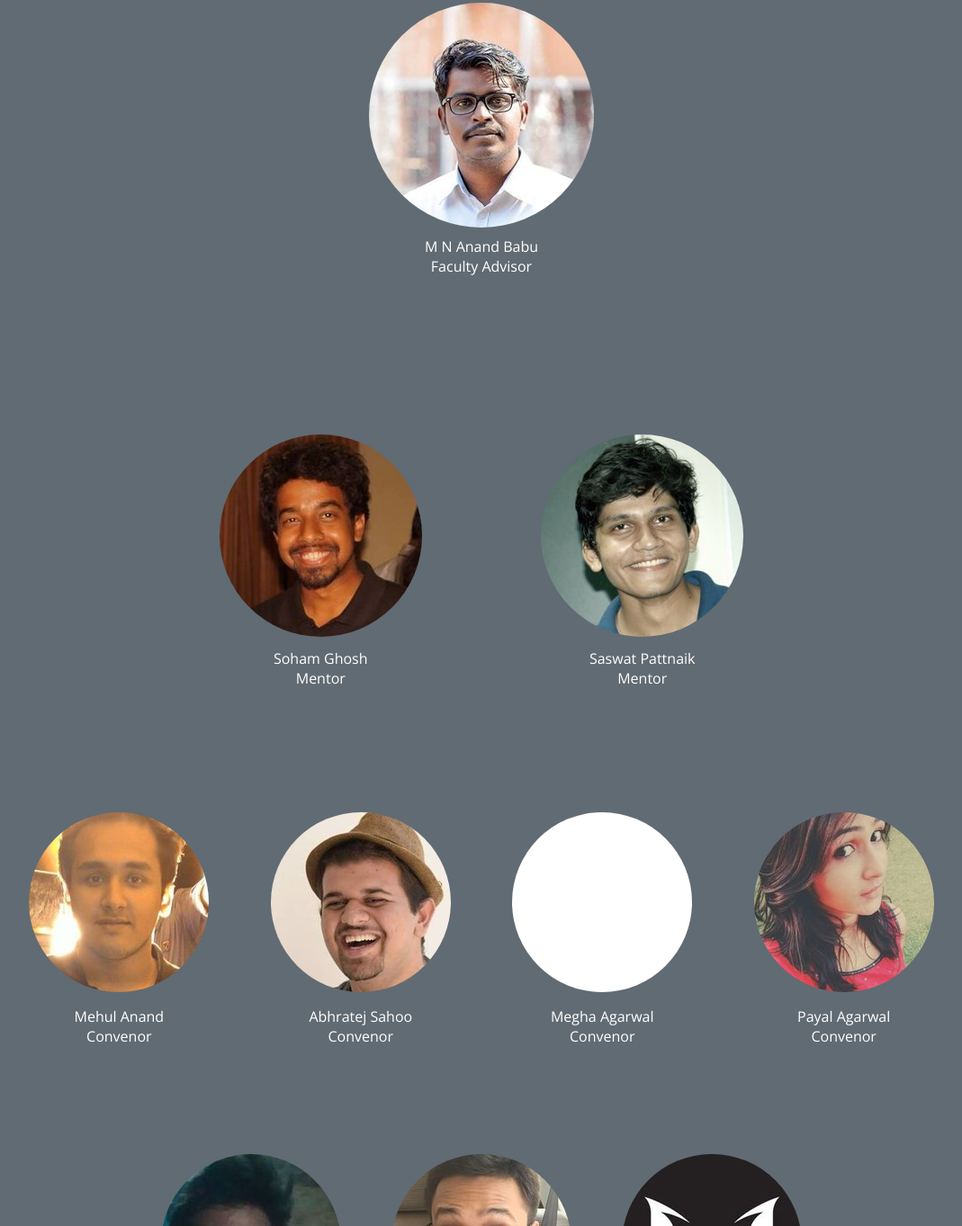
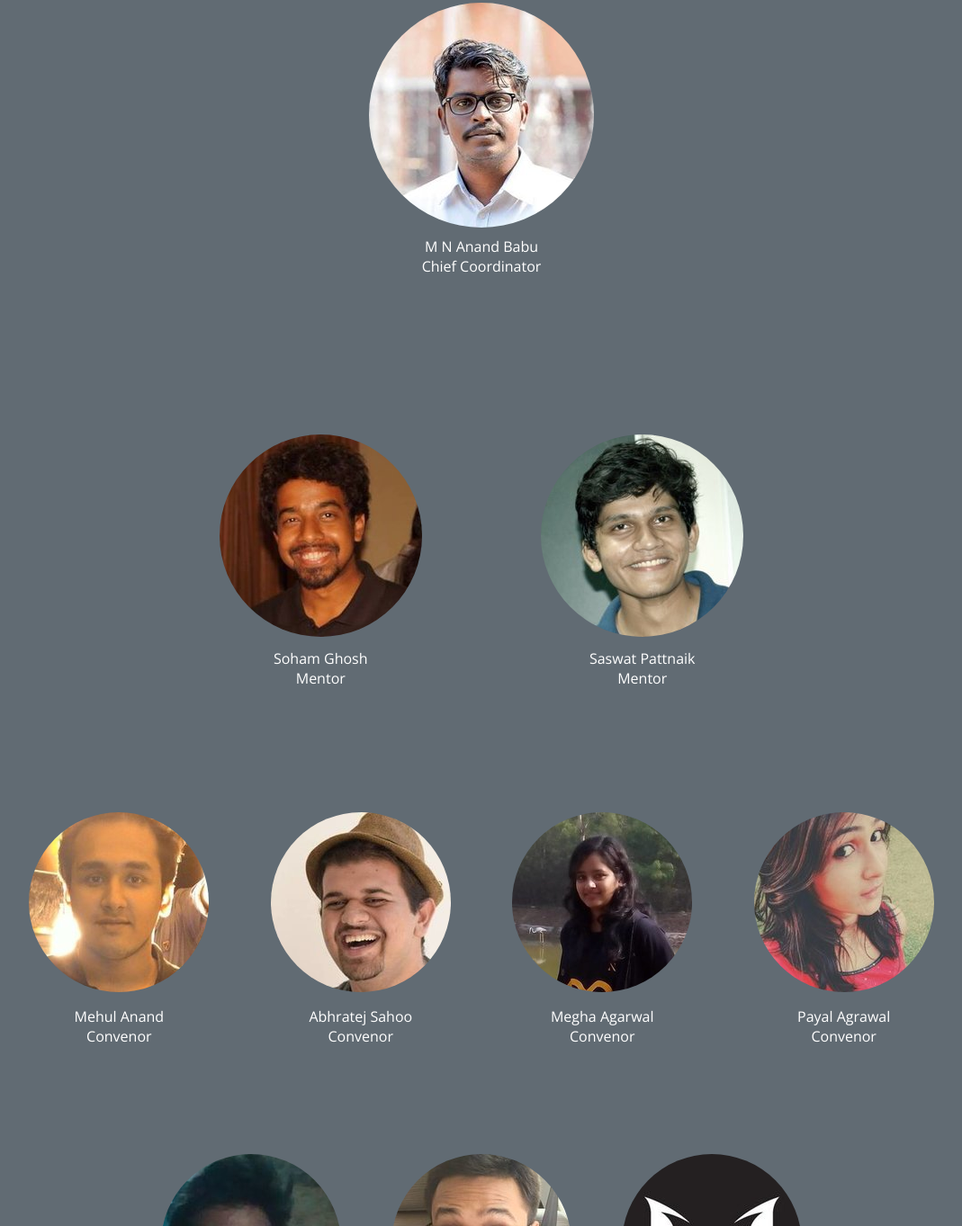
Before and after one commit to sangeet-singh/nitconclave, a plain HTML site: page index.html in a window 1280 px wide. Shown: the part 3311-4674 px from the top of the page at 90% size, without its empty margins (105-1174 px from the left). Drawn offline with nearby package versions, Linux system fonts and the light colour scheme; some packages are replaced by stand-ins of ours; a script that the page names is missing; a web font is replaced by a local one.

Commit message:
A little housekeeping

```diff
--- a/index.html
+++ b/index.html
@@ -398,7 +398,7 @@ overcoming hindrance on the road to success.
     <h1 class="team-tex"><strong>The Team</strong></h1>
     <ul>
     	<li id="advisor"><span class="designation designation-advisor">M N Anand Babu<br />
-    	Faculty Advisor<br /></li>
+    	Chief Coordinator<br /></li>
   	</ul>
   </div>
 
@@ -420,7 +420,7 @@ overcoming hindrance on the road to success.
       Convenor<br /></span></li>
       <li class="org"><span class="designation designation-org">Megha Agarwal<br />
       Convenor<br /></span></li>
-      <li class="org" style="margin-right:0px"><span class="designation designation-org">Payal Agarwal<br />
+      <li class="org" style="margin-right:0px"><span class="designation designation-org">Payal Agrawal<br />
       Convenor<br /></span></li>
     </ul>
   </div>
--- a/styleSite.css
+++ b/styleSite.css
@@ -786,7 +786,7 @@ background-image:url('images/anand.jpg');
   background-image: url('images/abhratej.jpg');
 }
 .row-three li:nth-child(3){
-  /*background-image: url('images/mehul.jpg');*/
+  background-image: url('images/megha.jpg');
 }
 .row-three li:nth-child(4){
   background-image: url('images/payal.jpg');
```
Also changed, not shown: images/megha.jpg (added), 1 other file.
